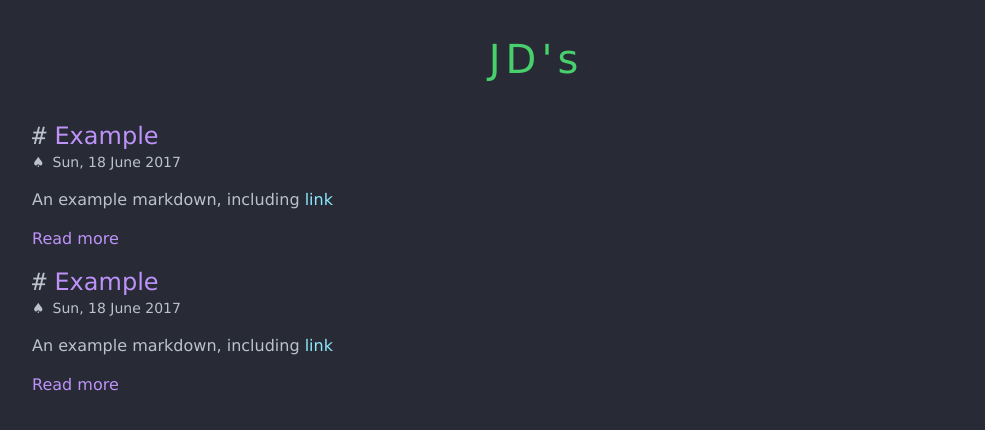
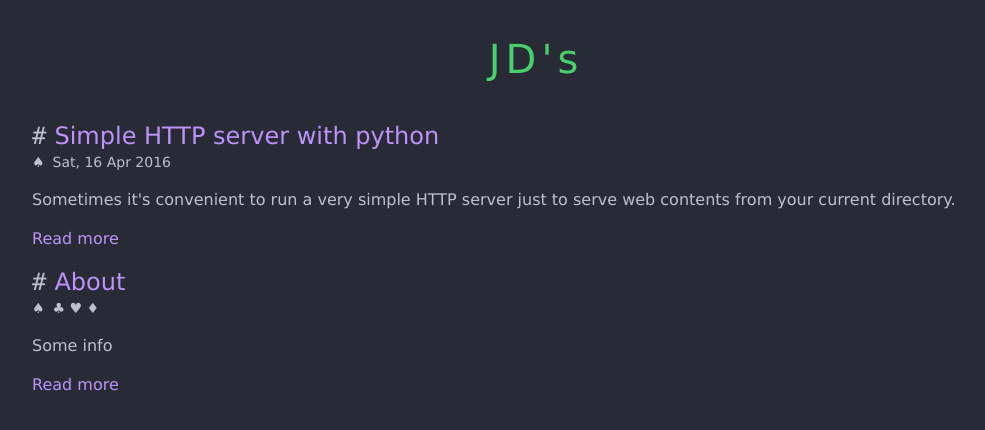
Before and after one commit to jdinhify/jdinh-life, a Next.js app: page / in a window 1280 px wide. Shown: the top 430 px of the page, without its empty margins (104-1089 px from the left). Built offline with nearby package versions, Linux system fonts and the light colour scheme; what react-lowlight would draw is missing.

Commit message:
more content

```diff
--- a/modules/layout/components/page-list.js
+++ b/modules/layout/components/page-list.js
@@ -28,7 +28,7 @@ const PageList = ({ pages }) =>
         (page, i) =>
           <div className='entry' key={i}>
             <h2><Link prefetch href={page.link}><a>{page.title}</a></Link></h2>
-            <time>{(new Date(page.date)).toLocaleDateString('en-au', localeStringOptions)}</time>
+            {page.date ? <time>{(new Date(page.date)).toLocaleDateString('en-au', localeStringOptions)}</time> : <time>♣ ♥ ♦</time>}
             <Markdown source={page.desc} />
             <Link href={page.link}><a>Read more</a></Link>
           </div>
--- a/modules/layout/components/renderers/code.js
+++ b/modules/layout/components/renderers/code.js
@@ -3,8 +3,10 @@ import PropTypes from 'prop-types'
 import Lowlight from 'react-lowlight'
 import js from 'highlight.js/lib/languages/javascript'
 import python from 'highlight.js/lib/languages/python'
+import bash from 'highlight.js/lib/languages/bash'
 Lowlight.registerLanguage('js', js)
 Lowlight.registerLanguage('python', python)
+Lowlight.registerLanguage('bash', bash)
 
 const propTypes = {
   language: PropTypes.string,
--- a/modules/layout/main.js
+++ b/modules/layout/main.js
@@ -94,6 +94,9 @@ const Page = ({ children, title = '', content = '', noHeading }) =>
         background-color: #353743;
         font-family: ${fonts.monospace};
         padding: 0 .5rem;
+      }
+      pre code {
+        padding: 1rem .5rem;
       }
 
       /* Dracula Theme v1.2.5
--- a/pages/index.js
+++ b/pages/index.js
@@ -5,16 +5,15 @@ import PageList from '../modules/layout/components/page-list'
 
 const pages = [
   {
-    title: 'Example',
-    desc: 'An example markdown, including [link](https://google.com)',
-    link: '/example',
-    date: '2017-06-18',
+    title: 'Simple HTTP server with python',
+    desc: 'Sometimes it\'s convenient to run a very simple HTTP server just to serve web contents from your current directory.',
+    link: '/2016/04-16-python-simple-http-server',
+    date: '2016-04-16',
   },
   {
-    title: 'Example',
-    desc: 'An example markdown, including [link](https://google.com)',
-    link: '/example',
-    date: '2017-06-18',
+    title: 'About',
+    desc: 'Some info',
+    link: '/about',
   },
 ]
 
```
Also changed, not shown: pages/2016/04-16-python-simple-http-server.js (added, +62 -0 lines), pages/about.js (added, +20 -0 lines).
